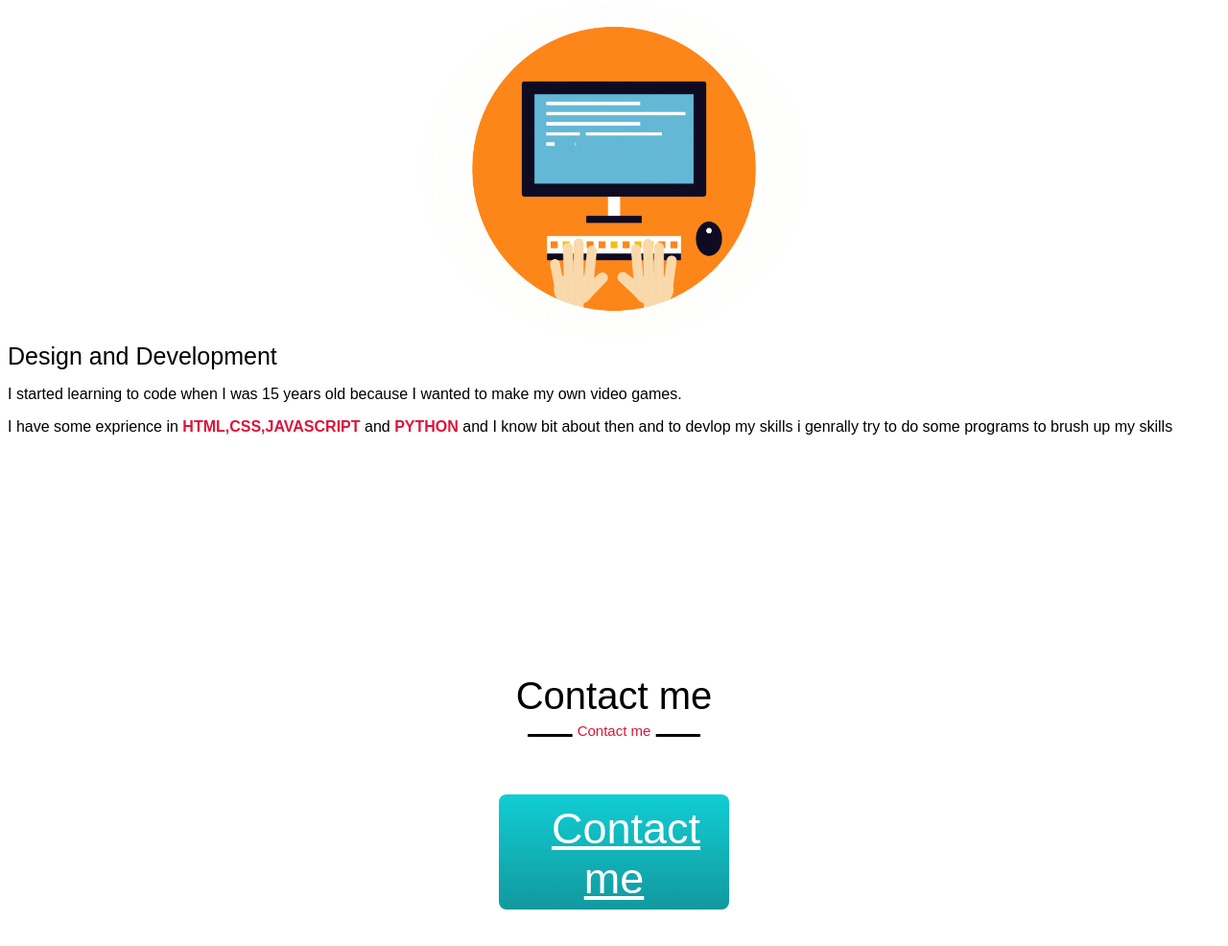
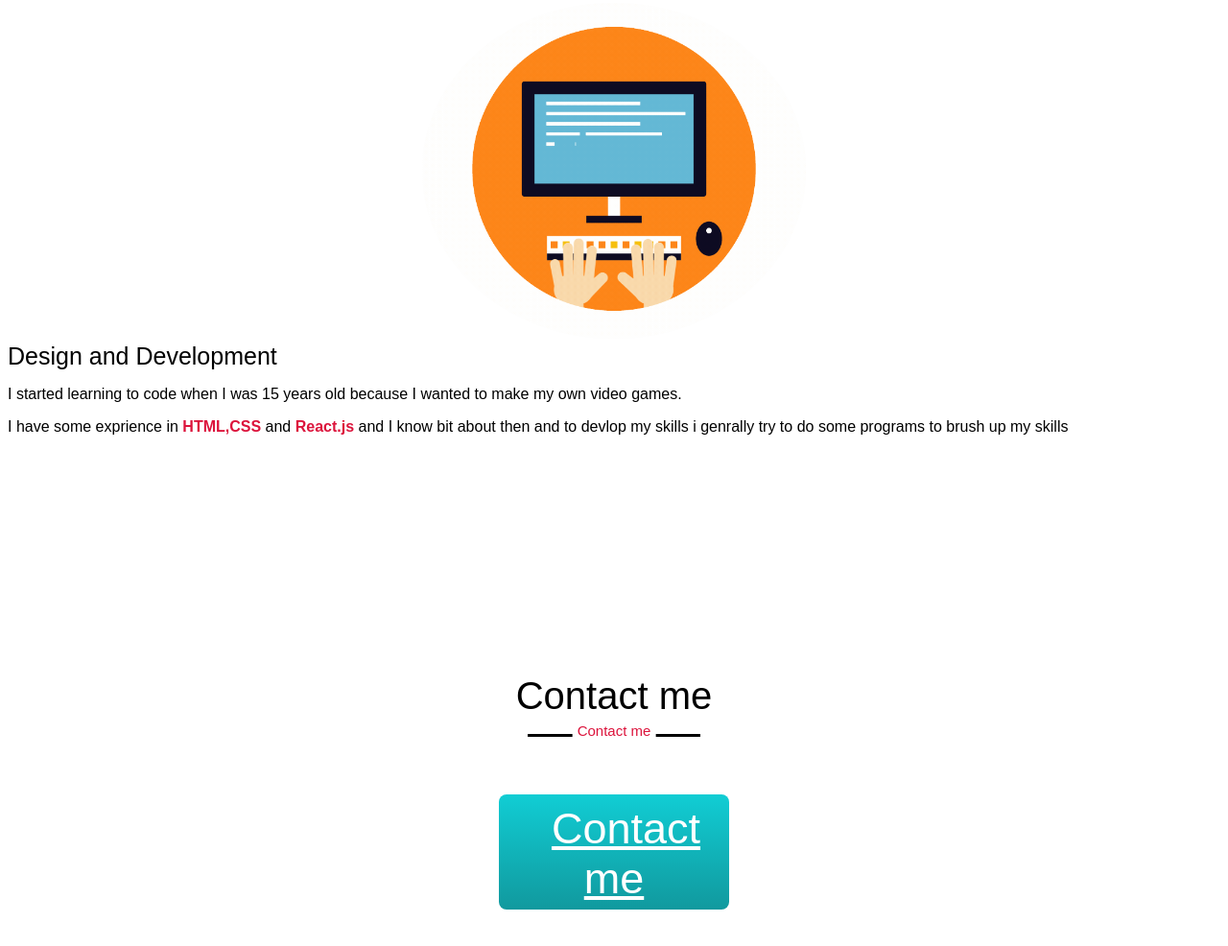
Before and after one commit to ashu2001-aug/portfolio, a plain HTML site: page index.html in a window 1280 px wide. Shown: the part 2100-3086 px from the top of the page at 96% size. Drawn offline with Linux system fonts and the light colour scheme.

Commit message:
Update index.html

```diff
--- a/index.html
+++ b/index.html
@@ -55,7 +55,7 @@
                     <div class="img-cont"><img src=".\index2.gif"></div>
                     <div class="text">Design and Development</div>
                     <p>I started learning to code when I was 15 years old because I wanted to make my own video games.</p>
-                    <p>I have some exprience in <span>HTML,CSS,JAVASCRIPT</span> and <span>PYTHON</span> and I know bit about then and to devlop my skills i genrally try to do some programs to brush up my skills</p>
+                    <p>I have some exprience in <span>HTML,CSS</span> and <span>React.js</span> and I know bit about then and to devlop my skills i genrally try to do some programs to brush up my skills</p>
 
                 </div>
                     </div>
```
